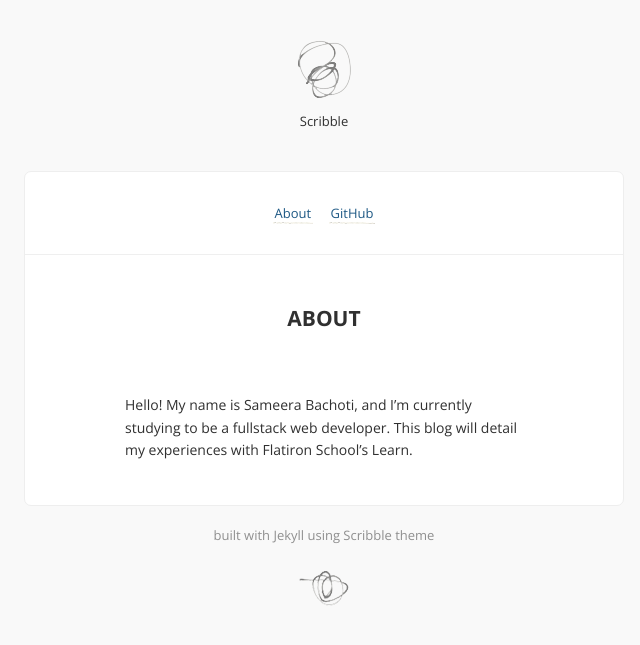
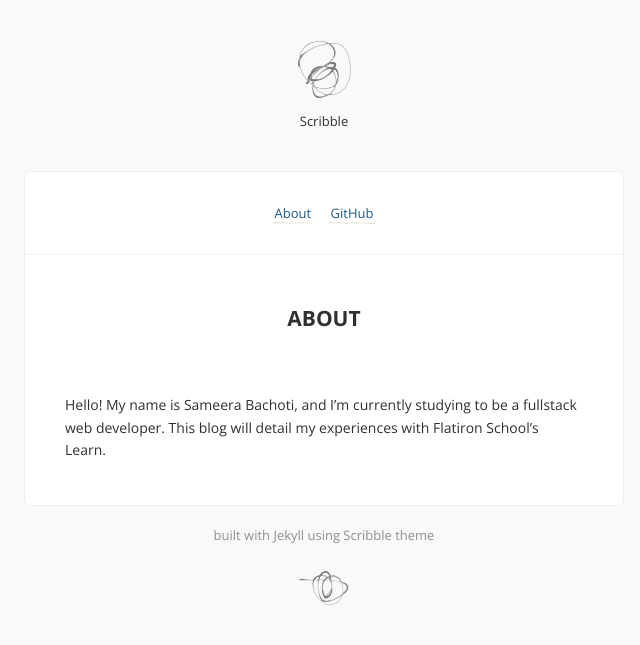
Before and after one commit to sameerabachoti/blog, a Jekyll site: the page built from about.md, in a window 1280 px wide. Shown: the top 645 px of the page, without its empty margins (316-956 px from the left). Built offline with Jekyll 4.4.1, drawn with Linux system fonts in a browser that asks for light colours; comment, search, counter and statistics services are not loaded.

Commit message:
Update style.css

```diff
--- a/stylesheets/style.css
+++ b/stylesheets/style.css
@@ -243,7 +243,7 @@ section.post {
   border-top: 0;
   padding: 0; }
   section.post > * {
-    padding: 0 100px; }
+    padding: 0 40px; }
   section.post ul ul, section.post ul ol, section.post ol ul, section.post ol ol {
     margin-left: 20px;
     padding: 0; }
```
